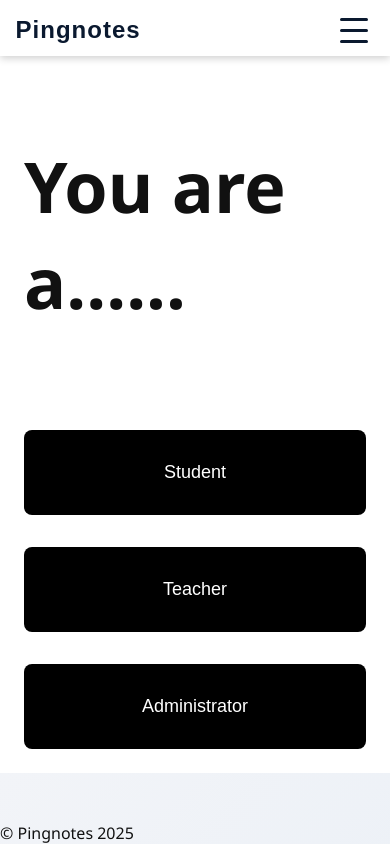
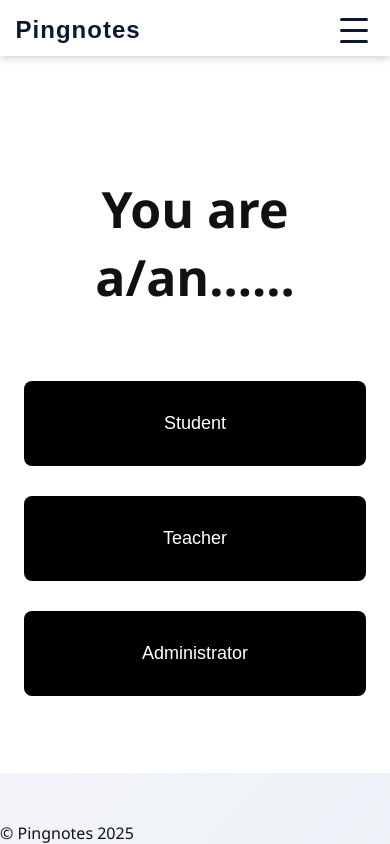
Before and after one commit to csdivyansh/PingNotes, a React (Vite) app in the folder frontend/: page /login in a window 390 px wide. Built offline with nearby package versions, Linux system fonts and the light colour scheme; the HTML template or start-up script is replaced by a standard one.

Commit message:
added responsiveness3

```diff
--- a/frontend/src/components/RoleSelection.jsx
+++ b/frontend/src/components/RoleSelection.jsx
@@ -149,13 +149,13 @@ function RoleSelection() {
       >
         <h2
           className="role-selection-heading"
-          style={{ marginBottom: 100, fontSize: 70 }}
+          style={{ marginBottom: 70, fontSize: 50, textAlign: "center" }}
         >
-          You are a......
+          You are a/an......
         </h2>
         <div
           className="role-selection-btns"
-          style={{ display: "flex", gap: 32 }}
+          style={{ display: "flex", gap: 30 }}
         >
           {roles.map((role) => (
             <button
```
